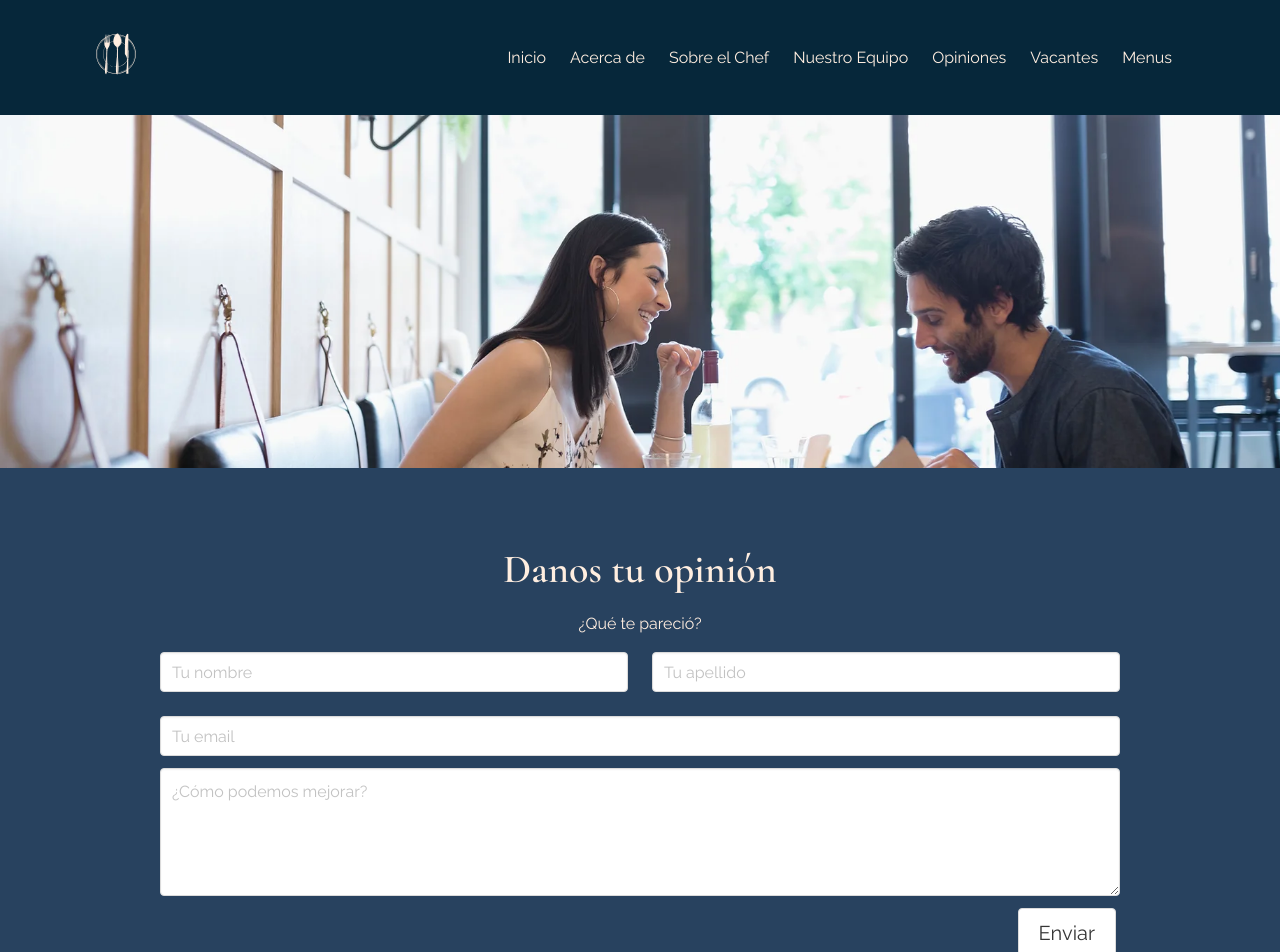
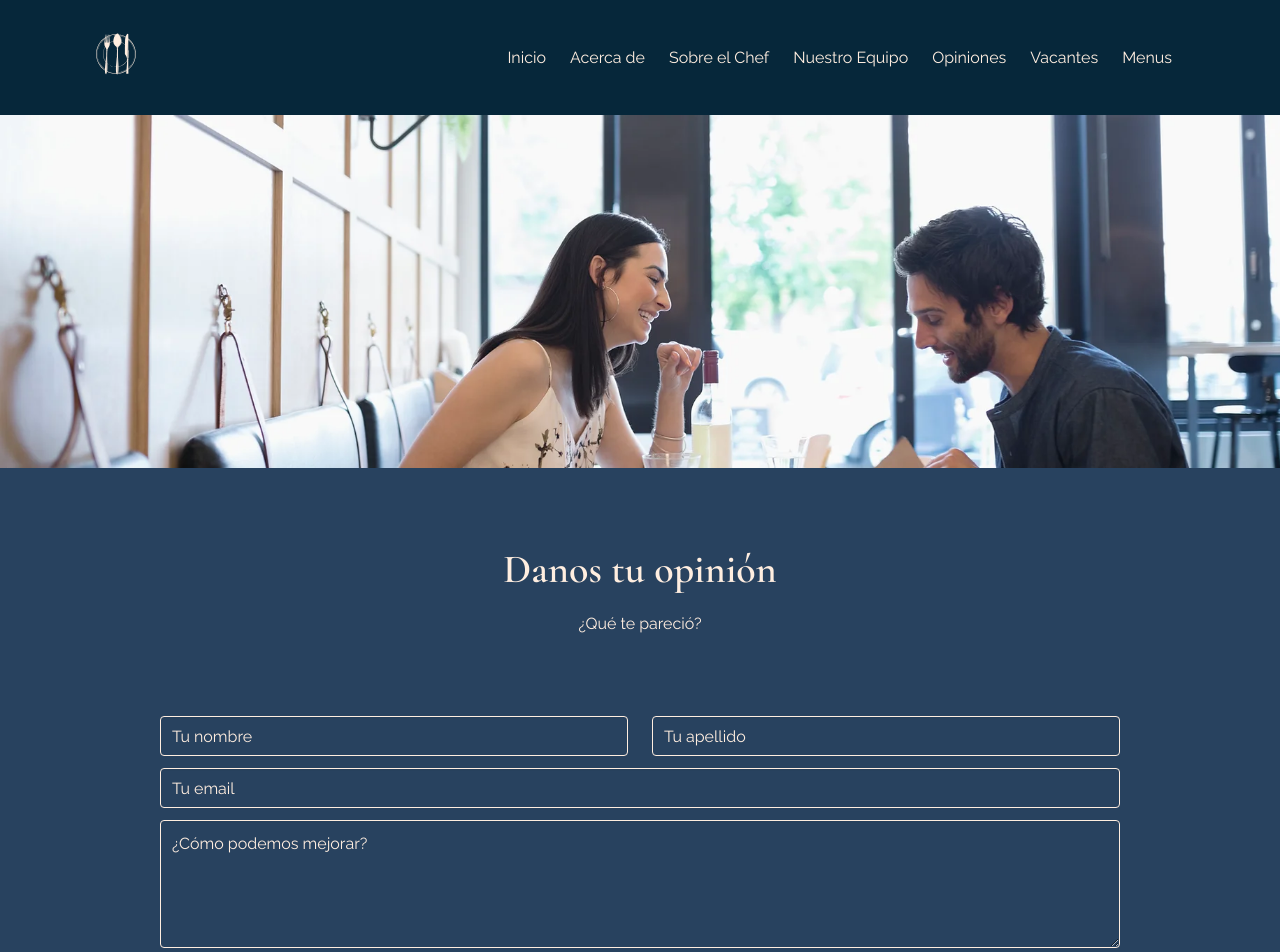
Before and after one commit to manuqs33/Resto, a React (Vite) app in the folder frontend/: page /opinions in a window 1280 px wide. Shown: the top 952 px of the page. Built offline with nearby package versions, Linux system fonts and the light colour scheme.

Commit message:
Completa ReviewForm y agrega react-toastify  para probar otro tipo de notificaciones

```diff
--- a/frontend/package.json
+++ b/frontend/package.json
@@ -17,7 +17,8 @@
     "react-hook-form": "^7.43.9",
     "react-hot-toast": "^2.4.0",
     "react-router": "^6.10.0",
-    "react-router-dom": "^6.10.0"
+    "react-router-dom": "^6.10.0",
+    "react-toastify": "^9.1.2"
   },
   "devDependencies": {
     "@types/react": "^18.0.28",
--- a/frontend/src/components/ReviewForm.jsx
+++ b/frontend/src/components/ReviewForm.jsx
@@ -1,25 +1,41 @@
 import axios from 'axios'
-import { useState } from 'react'
+import { useEffect, useState } from 'react'
+import { ToastContainer, toast } from 'react-toastify';
+import 'react-toastify/dist/ReactToastify.css';
 export function ReviewForm() {
-    const [formData, setFormData] = useState({})
-    const [success, setSuccess] = useState(false)
+    const [formData, setFormData] = useState({
+        name: '',
+        surname: '',
+        email: '',
+        review_text: ''})
+    const [filled, setFilled] = useState(false)
+
+
 
     function handleInputChange(event) {
         const { name, value } = event.target
         setFormData({ ...formData, [name]: value })
+        const allFilled = Object.values(formData).every(val => val !== '')
+        setFilled(allFilled)
     }
+
 
     async function handleSubmit(event) {
         event.preventDefault()
-        const response = await axios.post('http://127.0.0.1:8000/reviews/', formData)
-        setFormData({})
-        setSuccess(true)
+        console.log(formData)
+        console.log(filled)
+        if (filled) {
+            const response = await axios.post('http://127.0.0.1:8000/reviews/', formData)
+            setFormData({})
+            toast.success('Su mensaje se ha enviado con éxito.', { autoClose: 1500, position: 'bottom-center'})
+        } else {
+            toast.dark('Todos los campos son obligatorios', { autoClose: 1500, position: 'bottom-center'})
+        }
     }
 
-    const successMessage = "Su mensaje se ha enviado con éxito."
 
     return (
-        <form className="form" onSubmit={handleSubmit}>
+        <form className="form ReviewForm" onSubmit={handleSubmit}>
             <div className="columns">
                 <div className="column is-one-half">
                     <div className="field">
@@ -29,7 +45,7 @@ export function ReviewForm() {
                                 type="text"
                                 placeholder="Tu nombre"
                                 name="name"
-                                value={formData.name}
+                                value={formData.name ?? ''}
                                 onChange={handleInputChange}
                             />
                         </div>
@@ -43,7 +59,7 @@ export function ReviewForm() {
                                 type="text"
                                 placeholder="Tu apellido"
                                 name="surname"
-                                value={formData.surname}
+                                value={formData.surname ?? ''}
                                 onChange={handleInputChange}
                             />
                         </div>
@@ -57,7 +73,7 @@ export function ReviewForm() {
                         type="email"
                         placeholder="Tu email"
                         name="email"
-                        value={formData.email}
+                        value={formData.email ?? ''}
                         onChange={handleInputChange}
                     />
                 </div>
@@ -67,8 +83,8 @@ export function ReviewForm() {
                     <textarea
                         className="textarea"
                         placeholder="¿Cómo podemos mejorar?"
-                        name="reviewText"
-                        value={formData.reviewText}
+                        name="review_text"
+                        value={formData.review_text ?? ''}
                         onChange={handleInputChange}
                     ></textarea>
                 </div>
@@ -82,6 +98,9 @@ export function ReviewForm() {
                     </div>
                 </div>
             </div>
+            <div>
+                <ToastContainer />
+            </div>
 
         </form >
     )
--- a/frontend/src/styles/OpinionsPage.scss
+++ b/frontend/src/styles/OpinionsPage.scss
@@ -7,4 +7,21 @@
     h1, h2, h3, h4, h5, p, a {
         color: $text;
     }
+
+    input, textarea, ::placeholder {
+        background-color: $blue;
+        color: $text;
+        border-color: $text;
+    }
+
+    .column.is-one-half {
+        padding-bottom: 0;
+    }
+
+    .ReviewForm {
+        @include tablet {
+        padding-top: 4rem;
+        padding-bottom: 12rem;
+        }
+    }
 }
--- a/frontend/src/styles/banner.scss
+++ b/frontend/src/styles/banner.scss
@@ -6,7 +6,7 @@ section.section.Banner {
     text-align: center;
 
     @include desktop {
-        padding-inline: 80px;
+        padding-inline: 8px;
     }
 
     .container {
```
Also changed, not shown: 1 other file (tests, documents, lock files or other folders).
